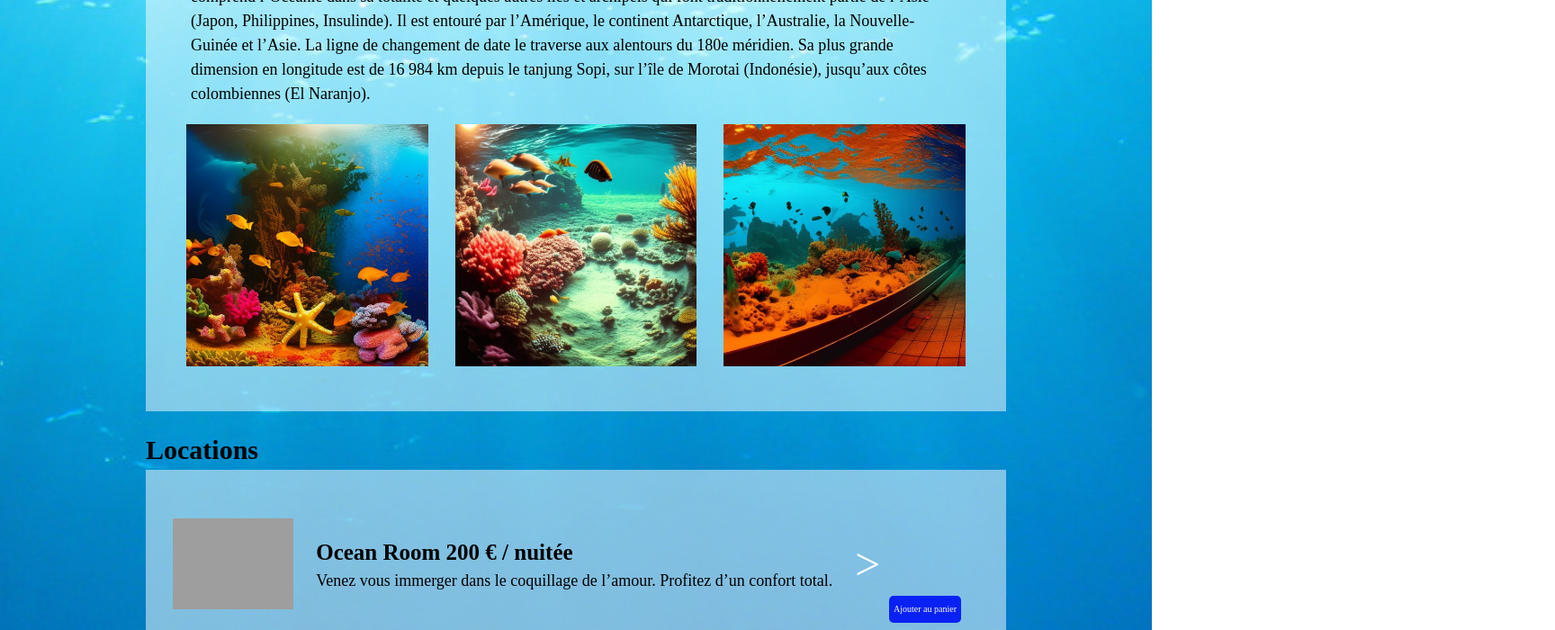
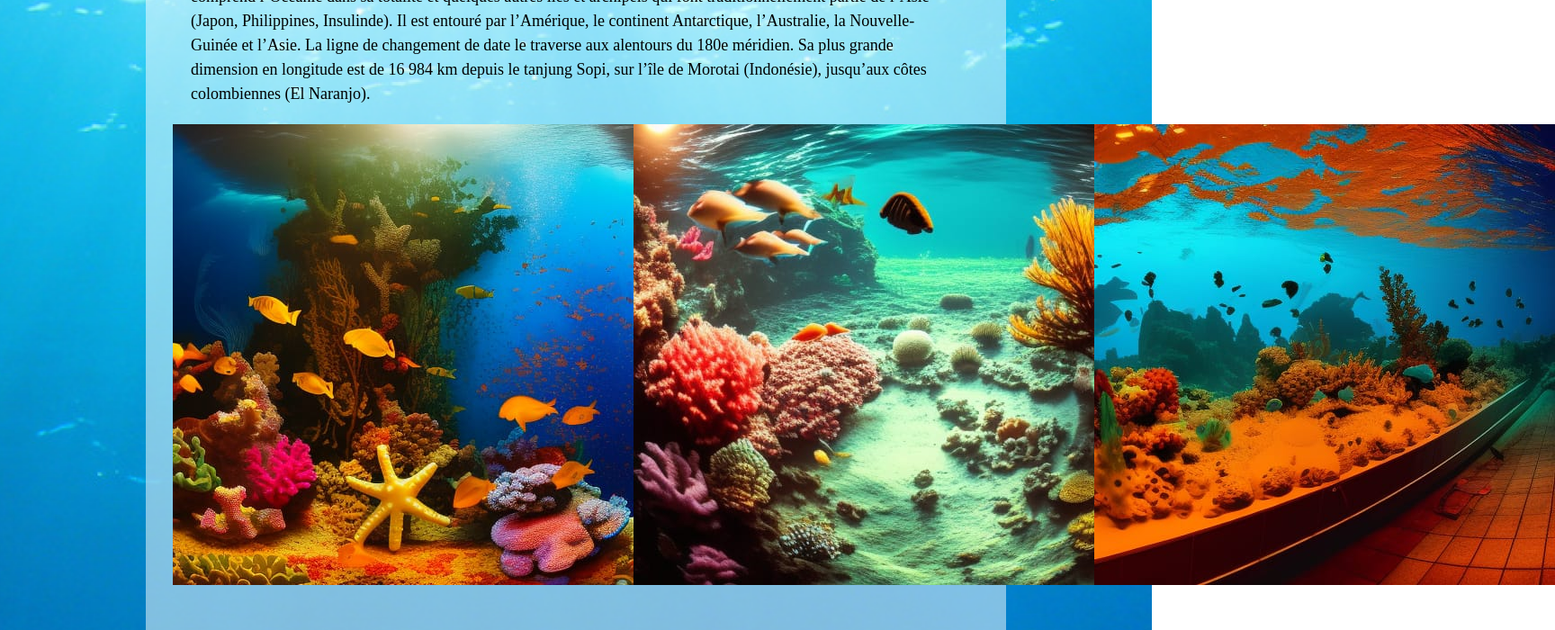
Before and after one commit to webdevbynight/cr-hack-ers, a React (Vite) app in the folder frontend/: page /ocean/1 in a window 1280 px wide. Shown: the part 480-1180 px from the top of the page at 90% size, 1728 px wide, since content can reach past the window. Built offline with nearby package versions, Linux system fonts and the light colour scheme; grey boxes are pictures that could not be loaded.

Commit message:
Fixed style for images for better fit

```diff
--- a/frontend/src/sass/_informations.scss
+++ b/frontend/src/sass/_informations.scss
@@ -21,17 +21,12 @@
     margin-bottom: 2rem;
 
     img {
-      width: 20%;
+      aspect-ratio: 1;
+      object-fit: cover;
     }
   }
 
   @media screen and (min-width: 700px) {
     flex-direction: column;
-
-    .pictures_info_container {
-      img {
-        width: 30%;
-      }
-    }
   }
 }
```
